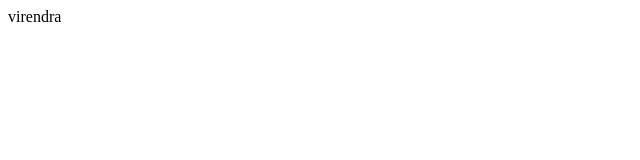
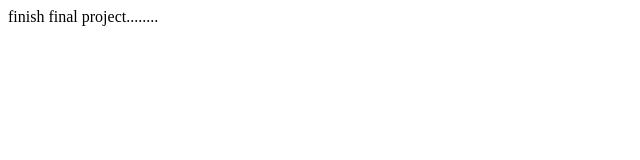
Before and after one commit to zodevirendra/myproject, a plain HTML site: page index.html in a window 1280 px wide. Shown: the whole page, without its empty margins (0-640 px from the left). Drawn offline with Linux system fonts and the light colour scheme.

Commit message:
final finish

```diff
--- a/index.html
+++ b/index.html
@@ -4,6 +4,6 @@
     </head>
     <body>
 
-virendra
+finish final project........
     </body>
 </html>
```
